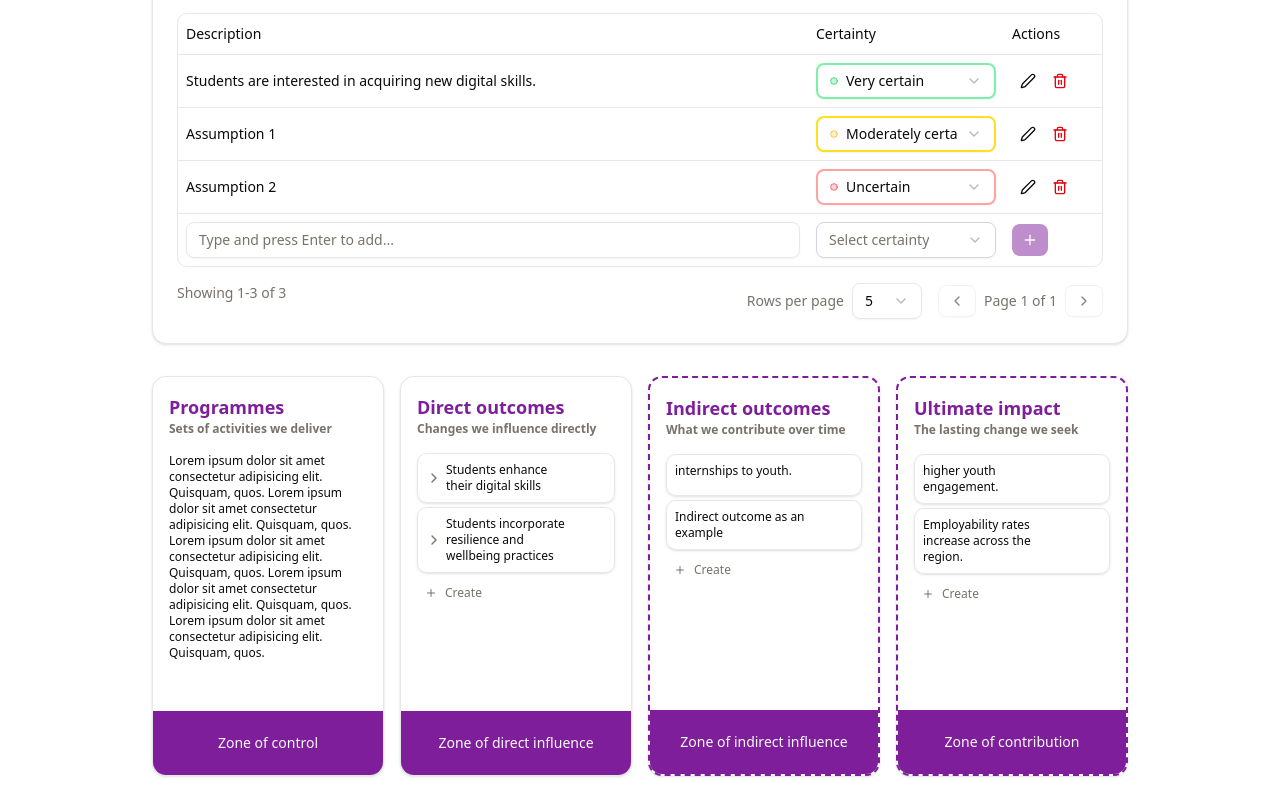
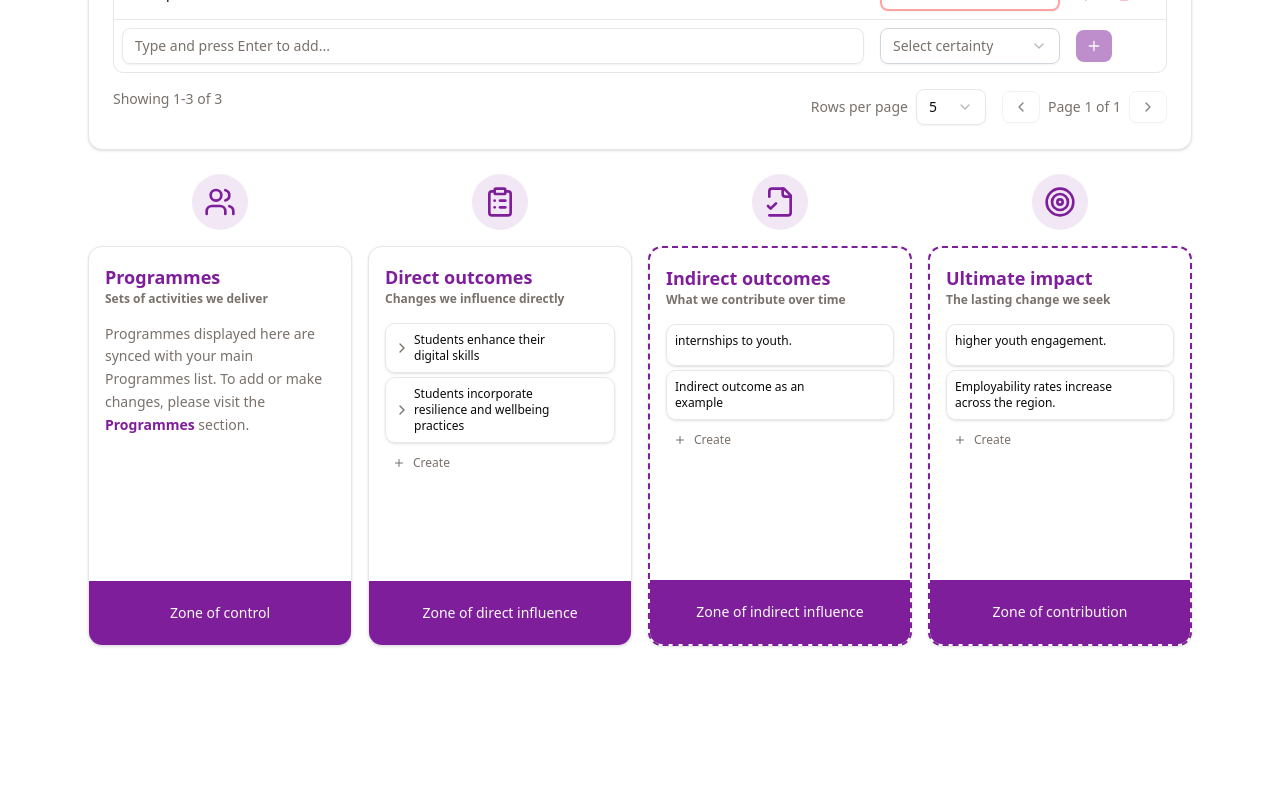
Before and after one commit to Risbel/mini-theory-of-change-challenge, a React (Vite) app: page / in a window 1280 px wide. Shown: the part 542-1342 px from the top of the page. After the commit the page ends 1212 px from the top, so only its background shows below. Built offline with nearby package versions, Linux system fonts and the light colour scheme.

Commit message:
feat: Add icons to Cards

```diff
--- a/src/components/ToCBoardCard/ColumnCardWrapper.jsx
+++ b/src/components/ToCBoardCard/ColumnCardWrapper.jsx
@@ -2,8 +2,18 @@ import { useState, useRef, useEffect } from "react";
 import { Card, CardContent, CardFooter, CardHeader, CardTitle, CardDescription } from "@/components/ui/card";
 import { cn } from "@/lib/utils";
 import { ChevronDownIcon } from "lucide-react";
+import { Users, FileCheck2, ClipboardListIcon, Target } from "lucide-react";
 
-const ColumnCardWrapper = ({ title, description, pillText, isDotted = false, className = "", children, ...props }) => {
+const ColumnCardWrapper = ({
+  icon,
+  title,
+  description,
+  pillText,
+  isDotted = false,
+  className = "",
+  children,
+  ...props
+}) => {
   const [showScrollButton, setShowScrollButton] = useState(false);
   const contentRef = useRef(null);
 
@@ -37,7 +47,24 @@ const ColumnCardWrapper = ({ title, description, pillText, isDotted = false, cla
     }
   }, []);
 
+  const iconsMap = {
+    users: Users,
+    fileCheck2: FileCheck2,
+    clipboardListIcon: ClipboardListIcon,
+    target: Target,
+  };
+  const Icon = iconsMap[icon];
+
   return (
+    <div>
+      {icon && (
+        <div className="flex justify-center items-center space-y-2 mb-4">
+          <div className="bg-primary/10 rounded-full p-3">
+            <Icon className="size-8 text-primary" />
+          </div>
+        </div>
+      )}
+
       <Card
         className={cn(
           "h-64 flex flex-col pb-0 pt-4 gap-0 space-y-0 overflow-hidden gap-2",
@@ -79,6 +106,7 @@ const ColumnCardWrapper = ({ title, description, pillText, isDotted = false, cla
           )}
         </CardFooter>
       </Card>
+    </div>
   );
 };
 
--- a/src/components/ToCBoardCard/ToCBoardCard.jsx
+++ b/src/components/ToCBoardCard/ToCBoardCard.jsx
@@ -3,23 +3,23 @@ import ColumnCardWrapper from "./ColumnCardWrapper";
 import Column from "./Column";
 import { useTheoryOfChangeContext } from "@/hooks/useTheoryOfChangeContext";
 import { ACTIONS } from "@/constants/actionTypes";
+import { cn } from "@/lib/utils";
 
-const ToCBoardCard = () => {
+const ToCBoardCard = ({ className = "" }) => {
   const { state, dispatch } = useTheoryOfChangeContext();
   const { directOutcomes, indirectOutcomes, ultimateImpact } = state;
   return (
-    <div className="grid grid-cols-1 md:grid-cols-2 lg:grid-cols-4 gap-4">
+    <div className={cn("grid grid-cols-1 md:grid-cols-2 lg:grid-cols-4 gap-4", className)}>
       <ColumnCardWrapper
         className="h-[400px]"
         title="Programmes"
         description="Sets of activities we deliver"
         pillText="Zone of control"
+        icon="users"
       >
-        <p className="text-xs">
-          Lorem ipsum dolor sit amet consectetur adipisicing elit. Quisquam, quos. Lorem ipsum dolor sit amet
-          consectetur adipisicing elit. Quisquam, quos. Lorem ipsum dolor sit amet consectetur adipisicing elit.
-          Quisquam, quos. Lorem ipsum dolor sit amet consectetur adipisicing elit. Quisquam, quos. Lorem ipsum dolor sit
-          amet consectetur adipisicing elit. Quisquam, quos.
+        <p className="text-xs md:text-sm text-muted-foreground leading-relaxed">
+          Programmes displayed here are synced with your main Programmes list. To add or make changes, please visit the{" "}
+          <span className="text-primary font-semibold cursor-pointer hover:underline">Programmes</span> section.
         </p>
       </ColumnCardWrapper>
 
@@ -28,6 +28,7 @@ const ToCBoardCard = () => {
         title="Direct outcomes"
         description="Changes we influence directly"
         pillText="Zone of direct influence"
+        icon="clipboardListIcon"
       >
         <Column
           items={directOutcomes}
@@ -42,6 +43,7 @@ const ToCBoardCard = () => {
         description="What we contribute over time"
         pillText="Zone of indirect influence"
         isDotted={true}
+        icon="fileCheck2"
       >
         <Column
           items={indirectOutcomes}
@@ -56,6 +58,7 @@ const ToCBoardCard = () => {
         description="The lasting change we seek"
         pillText="Zone of contribution"
         isDotted={true}
+        icon="target"
       >
         <Column
           items={ultimateImpact}
--- a/src/pages/MiniTheoryOfChange.jsx
+++ b/src/pages/MiniTheoryOfChange.jsx
@@ -7,7 +7,7 @@ import TheoryOfChangeProvider from "@/contexts/TheoryOfChangeProvider";
 const MiniTheoryOfChange = () => {
   return (
     <TheoryOfChangeProvider>
-      <div className="max-w-5xl mx-auto p-4 md:p-6 space-y-8">
+      <div className="max-w-6xl mx-auto p-4 md:p-6 space-y-4 md:space-y-6">
         <div className="text-center space-y-2">
           <h1 className="text-3xl font-bold text-primary">Theory of change</h1>
           <p className="text-muted-foreground">
@@ -15,8 +15,11 @@ const MiniTheoryOfChange = () => {
           </p>
         </div>
 
-        <TextareaCard />
-        <TagInputCard />
+        <div className="grid grid-cols-1 md:grid-cols-2 gap-4">
+          <TextareaCard />
+          <TagInputCard />
+        </div>
+
         <TableCard />
         <ToCBoardCard />
       </div>
```
Lines whose indentation alone changed are shown as unchanged.
